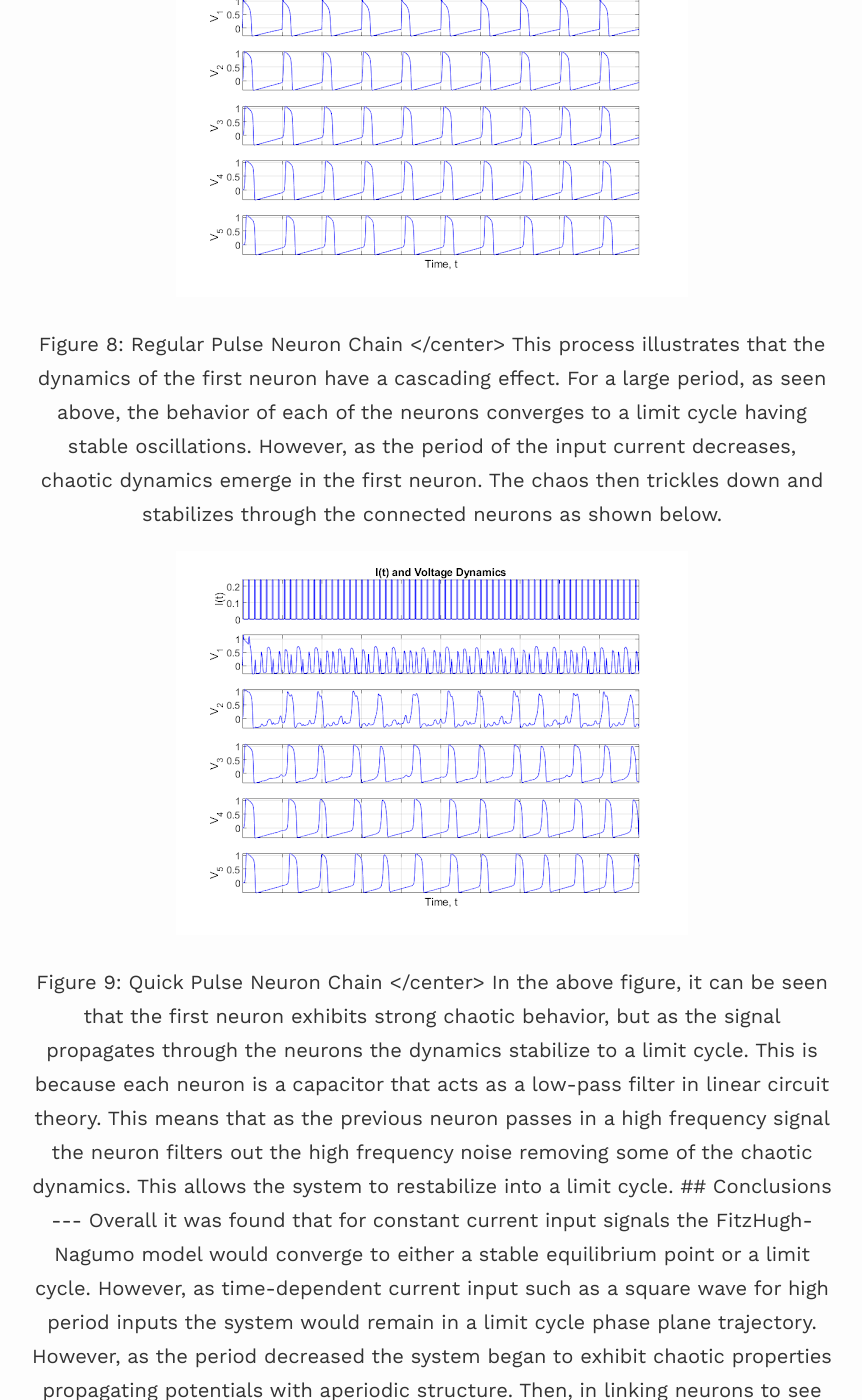
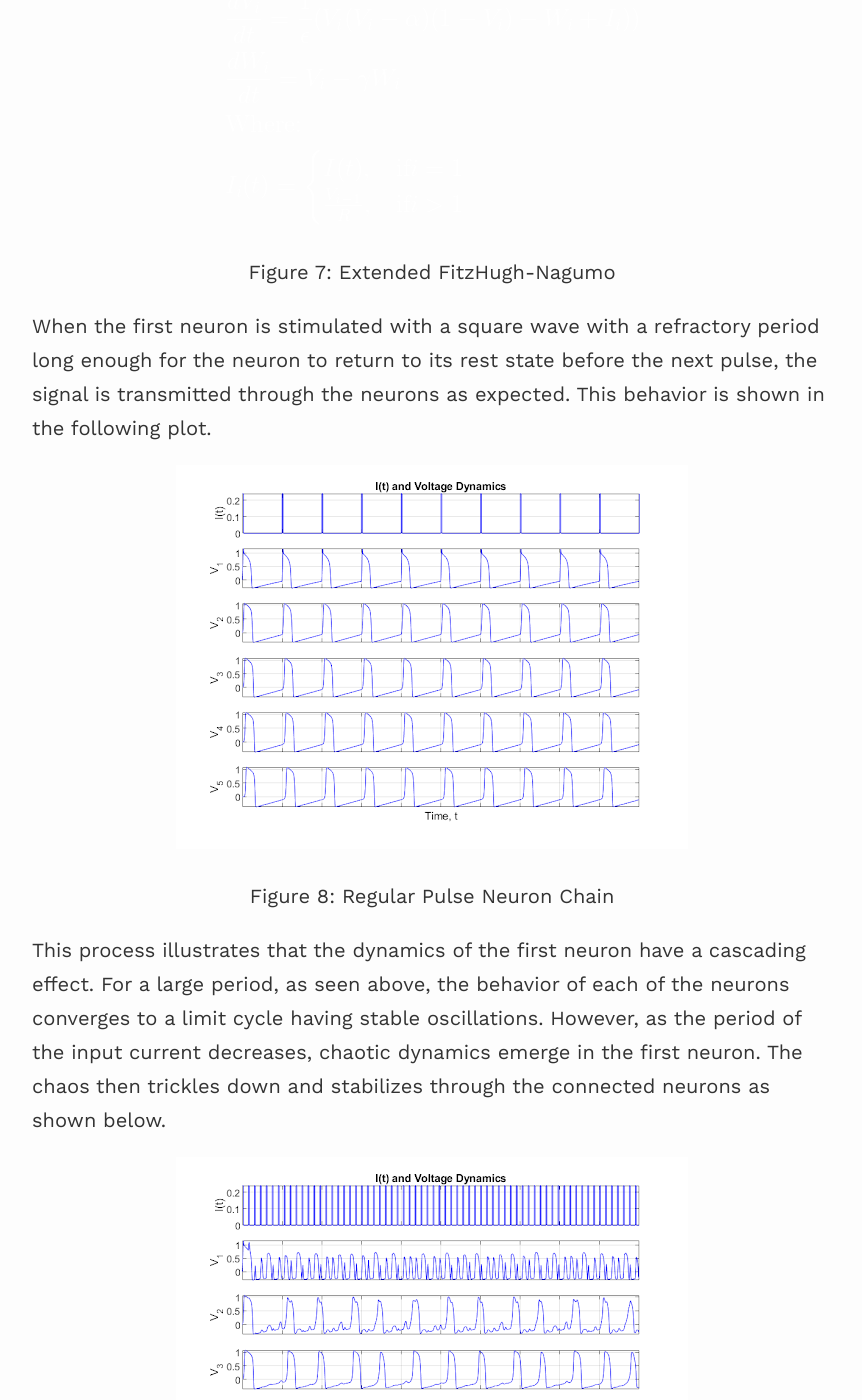
Before and after one commit to Byron-Selvage/Byron-Selvage.github.io, a Jekyll site: the page built from _projects/neuralChaos.md, in a window 1280 px wide and 1400 px high, scrolled down 5696 px. Shown: the whole window, without its empty margins (208-1070 px from the left). Built offline with Jekyll 4.4.1, drawn with Linux system fonts in a browser that asks for light colours; formulas are drawn with MathJax 3; some of the changed text lies outside the part shown.

Commit message:
HTML Fix

```diff
--- a/_projects/neuralChaos.md
+++ b/_projects/neuralChaos.md
@@ -20,7 +20,7 @@ Neurons are held in an imbalanced state of ionic concentration to create a charg
     src="/assets/images/NeuralChaos/Neuron_Behavior.jpg"
     alt="Figure 1: Neuron Behavior"
 />
-<p>Figure 1: Neuron Behavior
+<p>Figure 1: Neuron Behavior</p>
 </center>
 
 ## Mathematical Model
@@ -32,7 +32,7 @@ From studying the neurons of a squid brain, physiologists Hodgkin and Huxley wer
     src="/assets/images/NeuralChaos/HH.png"
     alt="Figure 2: The Hodgkin-Huxley Model"
 />
-<p>Figure 2: The Hodgkin-Huxley Model
+<p>Figure 2: The Hodgkin-Huxley Model</p>
 </center>
 
 Here, $V$ is the measured action potential (Volts), and $m, h,$ and $n$ are dimensionless probabilities explaining channel subunit activation and deactivations. m represents the opening of positive sodium channels, $h$ controls the closing of the sodium channels, and n represents the potassium ion channels. While accurate, the Hodgkin-Huxley model is computationally expensive as it requires solving a system of 4 ODEs. Due to this, we chose to use the FitzHugh-Nagumo model, a simplified two-dimensional version of the Hodgkin-Huxley equations. This model relies on the facts that m can be approximated by its long-run value since it operates on a time scale an order of magnitude greater than the other variables and that the values of h and n have an approximately constant relationship allowing us to use the quasi-steady state approximation. The equations of the FitzHugh-Nagumo model are shown in Figure 3 below. We chose to use parameter values $\epsilon = 0.005$, $\alpha = 0.1$, and $\gamma = 0.5$ from the textbook Modeling Life by Garfinkel, A., Shevtsov, J., & Guo, Y.
@@ -41,7 +41,7 @@ Here, $V$ is the measured action potential (Volts), and $m, h,$ and $n$ are dime
     src="/assets/images/NeuralChaos/FHN.png"
     alt="Figure 3: The FitzHugh-Nagumo Model"
 />
-<p>Figure 3: The FitzHugh-Nagumo Model
+<p>Figure 3: The FitzHugh-Nagumo Model</p>
 </center>
 
 ## Neuronal Dynamics
@@ -53,7 +53,7 @@ To initially analyze the properties of the FitzHugh-Nagumo model, the driving te
     src="/assets/images/NeuralChaos/dynamics.gif"
     alt="Figure 4: Autonomous Dynamics"
 />
-<p>Figure 4: Autonomous Dynamics
+<p>Figure 4: Autonomous Dynamics</p>
 </center>
 
 ## Chaos Analysis
@@ -65,7 +65,7 @@ The FitzHugh-Nagumo model exhibits chaos as the system becomes loaded with a tim
     src="/assets/images/NeuralChaos/cycle.png"
     alt="Figure 5: Limit Cycle"
 />
-<p>Figure 5: Limit Cycle
+<p>Figure 5: Limit Cycle</p>
 </center>
 
 But, as the period of the square wave decreases the system begins to enter chaos, a deterministic but unpredictable state where small perturbations in initial conditions lead to extreme differences in solution trajectories. This is shown in the following figure.
@@ -74,7 +74,7 @@ But, as the period of the square wave decreases the system begins to enter chaos
     src="/assets/images/NeuralChaos/chaos.png"
     alt="Figure 6: Chaos"
 />
-<p>Figure 6: Chaos
+<p>Figure 6: Chaos</p>
 </center>
 
 
@@ -86,7 +86,7 @@ After running the analysis of a singular neuron, a network of neurons was modele
     src="/assets/images/NeuralChaos/NEW.png"
     alt="Figure 7: Extended FitzHugh-Nagumo"
 />
-<p>Figure 7: Extended FitzHugh-Nagumo
+<p>Figure 7: Extended FitzHugh-Nagumo</p>
 </center>
 
 When the first neuron is stimulated with a square wave with a refractory period long enough for the neuron to return to its rest state before the next pulse, the signal is transmitted through the neurons as expected. This behavior is shown in the following plot.
@@ -95,7 +95,7 @@ When the first neuron is stimulated with a square wave with a refractory period
     src="/assets/images/NeuralChaos/normalChain.png"
     alt="Figure 8: Regular Pulse Neuron Chain"
 />
-<p>Figure 8: Regular Pulse Neuron Chain
+<p>Figure 8: Regular Pulse Neuron Chain</p>
 </center>
 
 This process illustrates that the dynamics of the first neuron have a cascading effect. For a large period, as seen above, the behavior of each of the neurons converges to a limit cycle having stable oscillations. However, as the period of the input current decreases, chaotic dynamics emerge in the first neuron. The chaos then trickles down and stabilizes through the connected neurons as shown below.
@@ -104,7 +104,7 @@ This process illustrates that the dynamics of the first neuron have a cascading
     src="/assets/images/NeuralChaos/chaosChain.png"
     alt="Figure 9: Quick Pulse Neuron Chain"
 />
-<p>Figure 9: Quick Pulse Neuron Chain
+<p>Figure 9: Quick Pulse Neuron Chain</p>
 </center>
 In the above figure, it can be seen that the first neuron exhibits strong chaotic behavior, but as the signal propagates through the neurons the dynamics stabilize to a limit cycle. This is because each neuron is a capacitor that acts as a low-pass filter in linear circuit theory. This means that as the previous neuron passes in a high frequency signal the neuron filters out the high frequency noise removing some of the chaotic dynamics. This allows the system to restabilize into a limit cycle.
 
```
